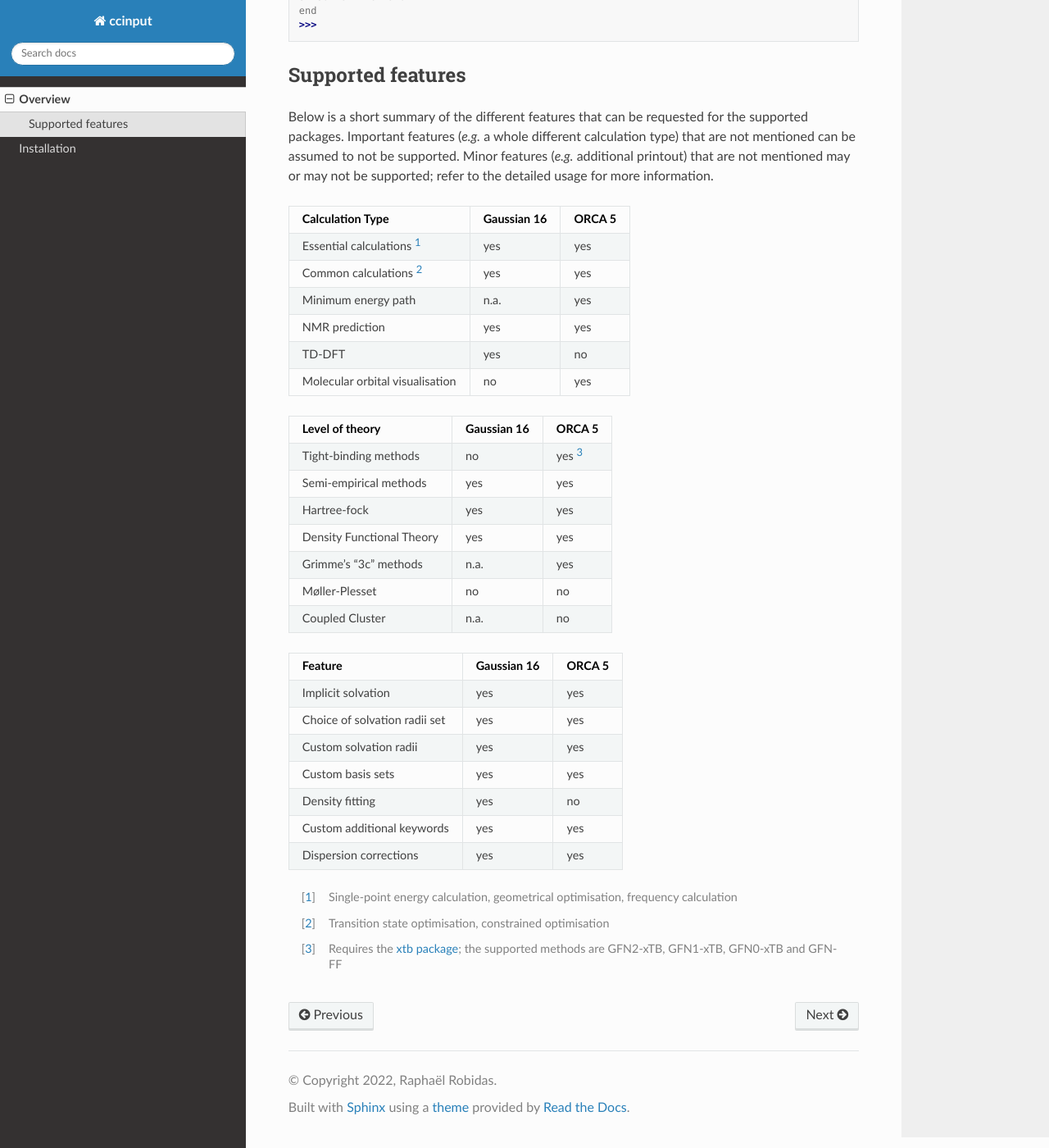
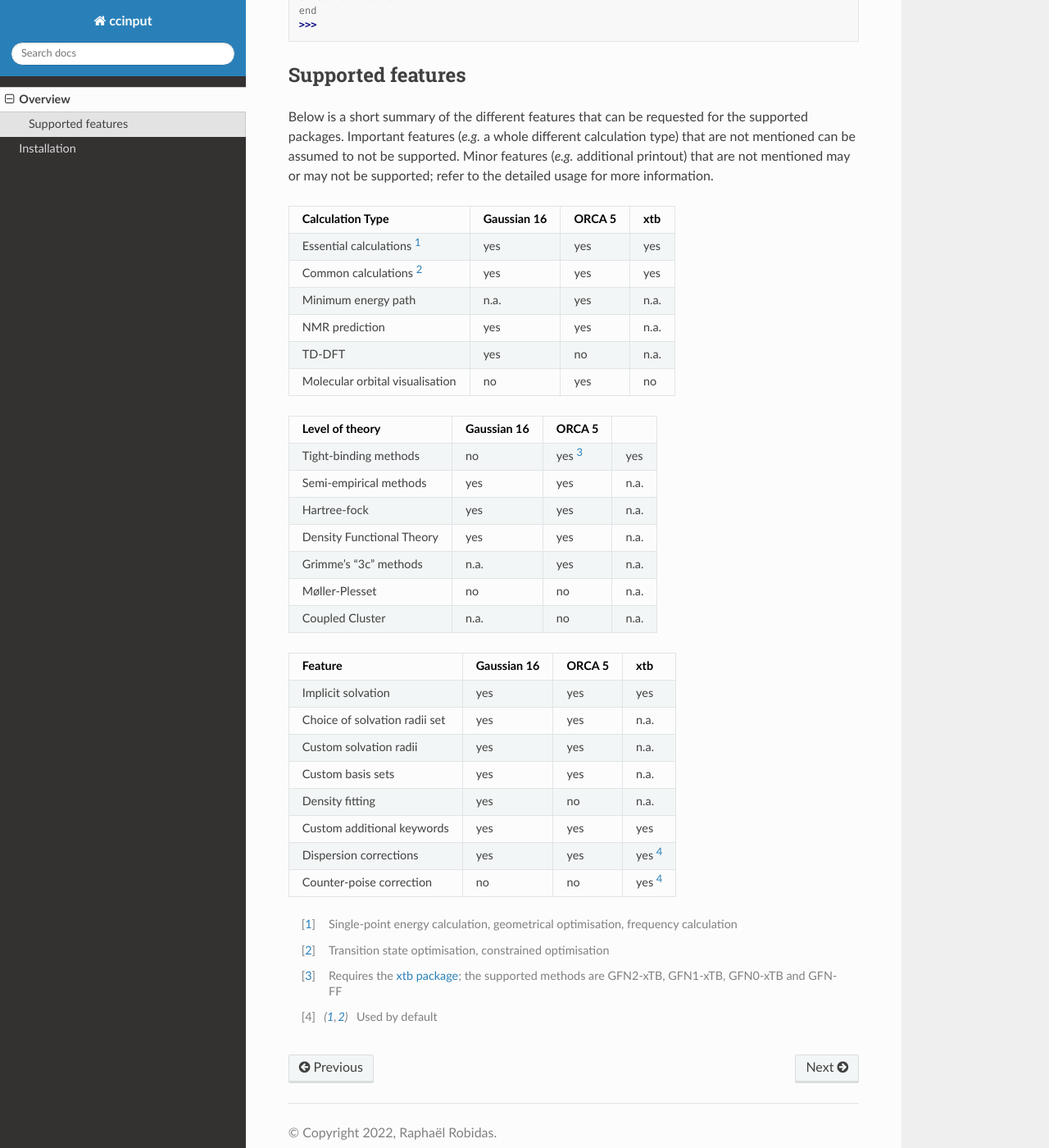
Before and after one commit to cyllab/ccinput, a Sphinx documentation site: the page built from docs/source/overview.rst, in a window 1280 px wide and 1400 px high, scrolled down 1036 px. Shown: the whole window at 82% size. Built offline with Sphinx 7.4.7 and the Read the Docs theme 2.0.0, drawn with Linux system fonts in a browser that asks for light colours; pages that are not in the unit, such as notebooks, are missing from menus.

```diff
--- a/docs/source/overview.rst
+++ b/docs/source/overview.rst
@@ -60,42 +60,43 @@ Supported features
 
 Below is a short summary of the different features that can be requested for the supported packages. Important features (*e.g.* a whole different calculation type) that are not mentioned can be assumed to not be supported. Minor features (*e.g.* additional printout) that are not mentioned may or may not be supported; refer to the :doc:`detailed usage<usage>` for more information.
 
-=============================== ============ ===========
-Calculation Type                Gaussian 16    ORCA 5
-=============================== ============ ===========
-Essential calculations [1]_        yes         yes
-Common calculations [2]_           yes         yes
-Minimum energy path                n.a.        yes
-NMR prediction                     yes         yes
-TD-DFT                             yes         no
-Molecular orbital visualisation    no          yes
-=============================== ============ ===========
+=============================== ============ =========== =========
+Calculation Type                Gaussian 16    ORCA 5       xtb
+=============================== ============ =========== =========
+Essential calculations [1]_        yes         yes          yes
+Common calculations [2]_           yes         yes          yes
+Minimum energy path                n.a.        yes          n.a.
+NMR prediction                     yes         yes          n.a.
+TD-DFT                             yes         no           n.a.
+Molecular orbital visualisation    no          yes          no
+=============================== ============ =========== =========
 
 
-=============================== ============ ===========
+=============================== ============ =========== =========
 Level of theory                 Gaussian 16    ORCA 5
-=============================== ============ ===========
-Tight-binding methods              no          yes [3]_
-Semi-empirical methods             yes         yes
-Hartree-fock                       yes         yes
-Density Functional Theory          yes         yes
-Grimme's "3c" methods              n.a.        yes
-Møller-Plesset                     no          no
-Coupled Cluster                    n.a.        no
-=============================== ============ ===========
+=============================== ============ =========== =========
+Tight-binding methods              no          yes [3]_     yes
+Semi-empirical methods             yes         yes          n.a.
+Hartree-fock                       yes         yes          n.a.
+Density Functional Theory          yes         yes          n.a.
+Grimme's "3c" methods              n.a.        yes          n.a.
+Møller-Plesset                     no          no           n.a.
+Coupled Cluster                    n.a.        no           n.a.
+=============================== ============ =========== =========
 
 
-=============================== ============ ===========
-Feature                         Gaussian 16    ORCA 5
-=============================== ============ ===========
-Implicit solvation                 yes         yes
-Choice of solvation radii set      yes         yes
-Custom solvation radii             yes         yes
-Custom basis sets                  yes         yes
-Density fitting                    yes         no
-Custom additional keywords         yes         yes
-Dispersion corrections             yes         yes
-=============================== ============ ===========
+=============================== ============ =========== =========
+Feature                         Gaussian 16    ORCA 5       xtb
+=============================== ============ =========== =========
+Implicit solvation                 yes         yes          yes
+Choice of solvation radii set      yes         yes          n.a.
+Custom solvation radii             yes         yes          n.a.
+Custom basis sets                  yes         yes          n.a.
+Density fitting                    yes         no           n.a.
+Custom additional keywords         yes         yes          yes
+Dispersion corrections             yes         yes         yes [4]_
+Counter-poise correction           no          no          yes [4]_
+=============================== ============ =========== =========
 
 
 .. [1] Single-point energy calculation, geometrical optimisation, frequency calculation
@@ -103,3 +104,5 @@ Dispersion corrections             yes         yes
 .. [2] Transition state optimisation, constrained optimisation
 
 .. [3] Requires the `xtb package <https://github.com/grimme-lab/xtb>`__; the supported methods are GFN2-xTB, GFN1-xTB, GFN0-xTB and GFN-FF
+
+.. [4] Used by default
```
Also changed, not shown: docs/source/usage.rst (+8 -4 lines), 2 other files.
